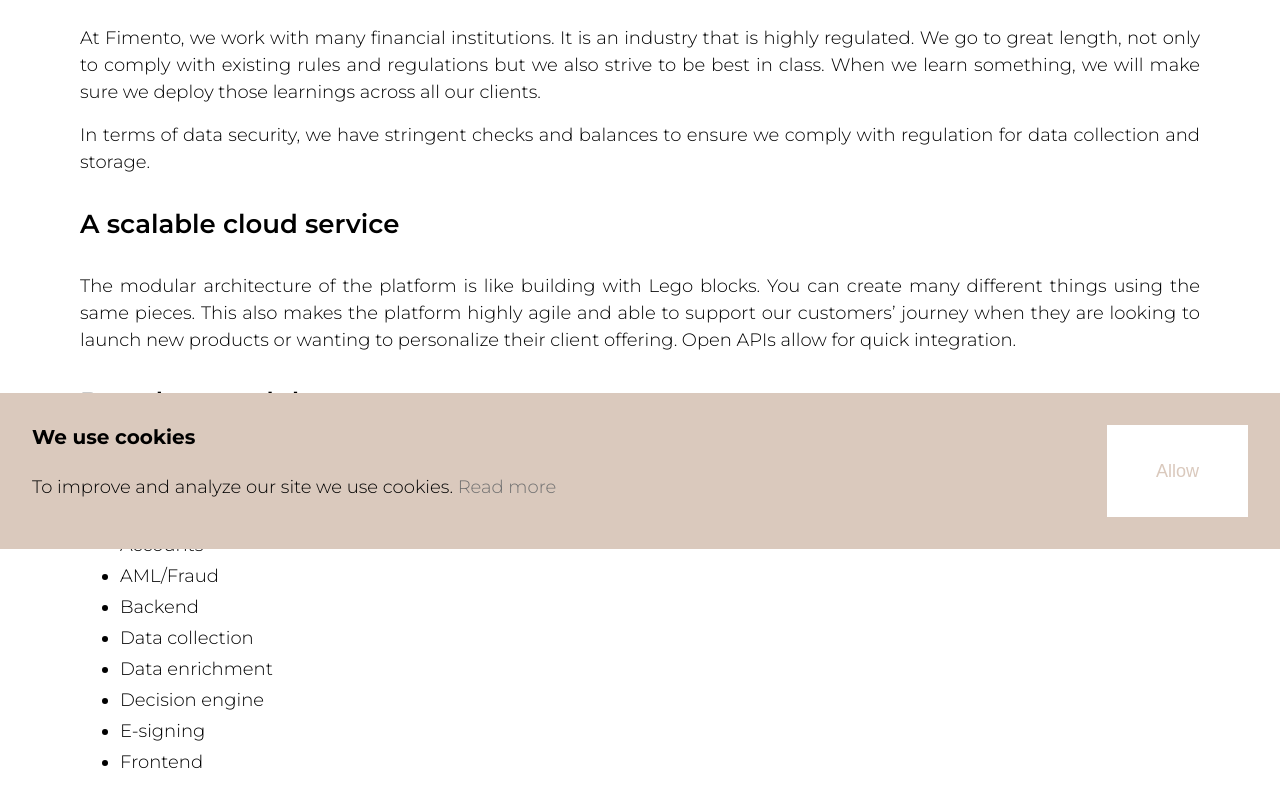
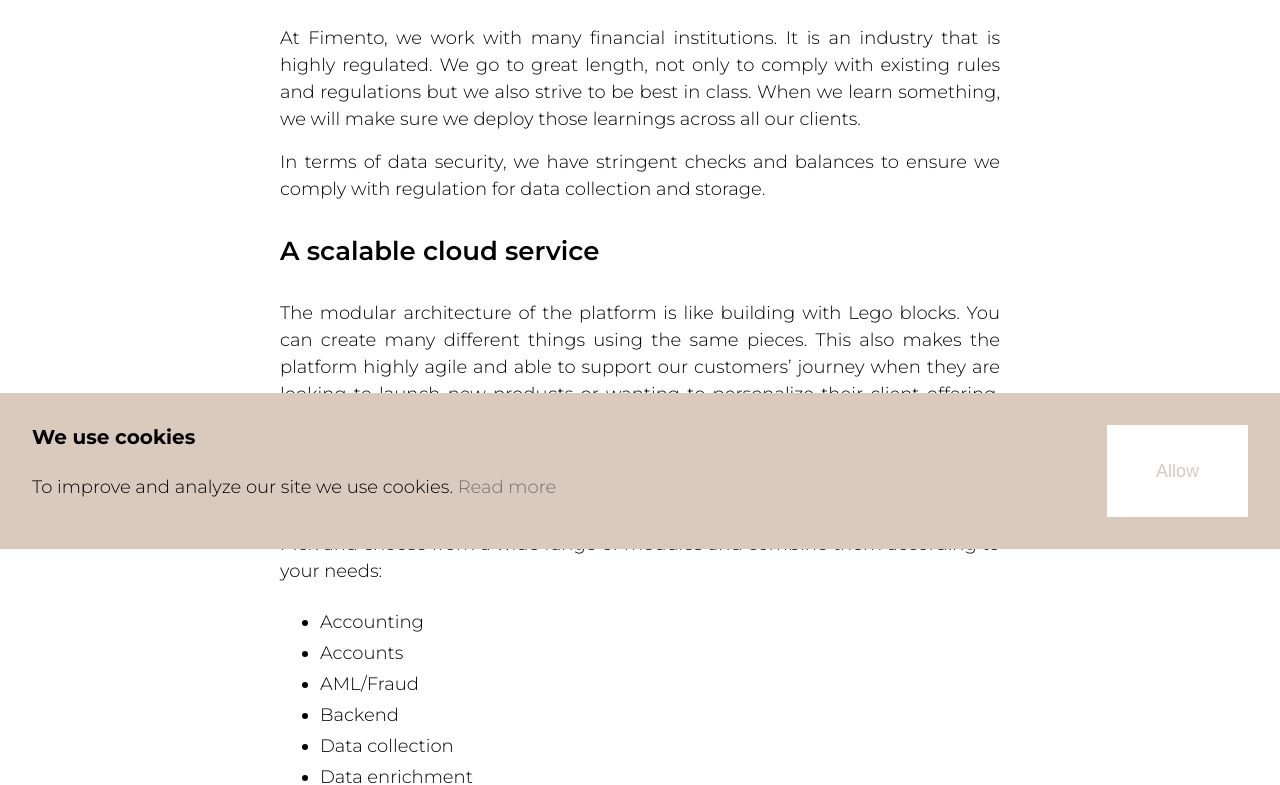
Before and after one commit to Fimento/fimento-website, a Gatsby site: page /why-us in a window 1280 px wide. Shown: the part 251-1036 px from the top of the page. Built offline with nearby package versions, Linux system fonts and the light colour scheme; Gatsby itself is replaced by a stand-in of ours.

Commit message:
[4146] Fix wrong section width for WhyUs page

```diff
--- a/src/pages/why-us.jsx
+++ b/src/pages/why-us.jsx
@@ -15,7 +15,7 @@
 
 const WhyUs = () => (
   <Page>
-    <Section>
+    <Section medium>
       <CatchPhrase>Why banks and financial institutions should choose us</CatchPhrase>
       <StyledArticle>
         <StyledParagraph>
```
